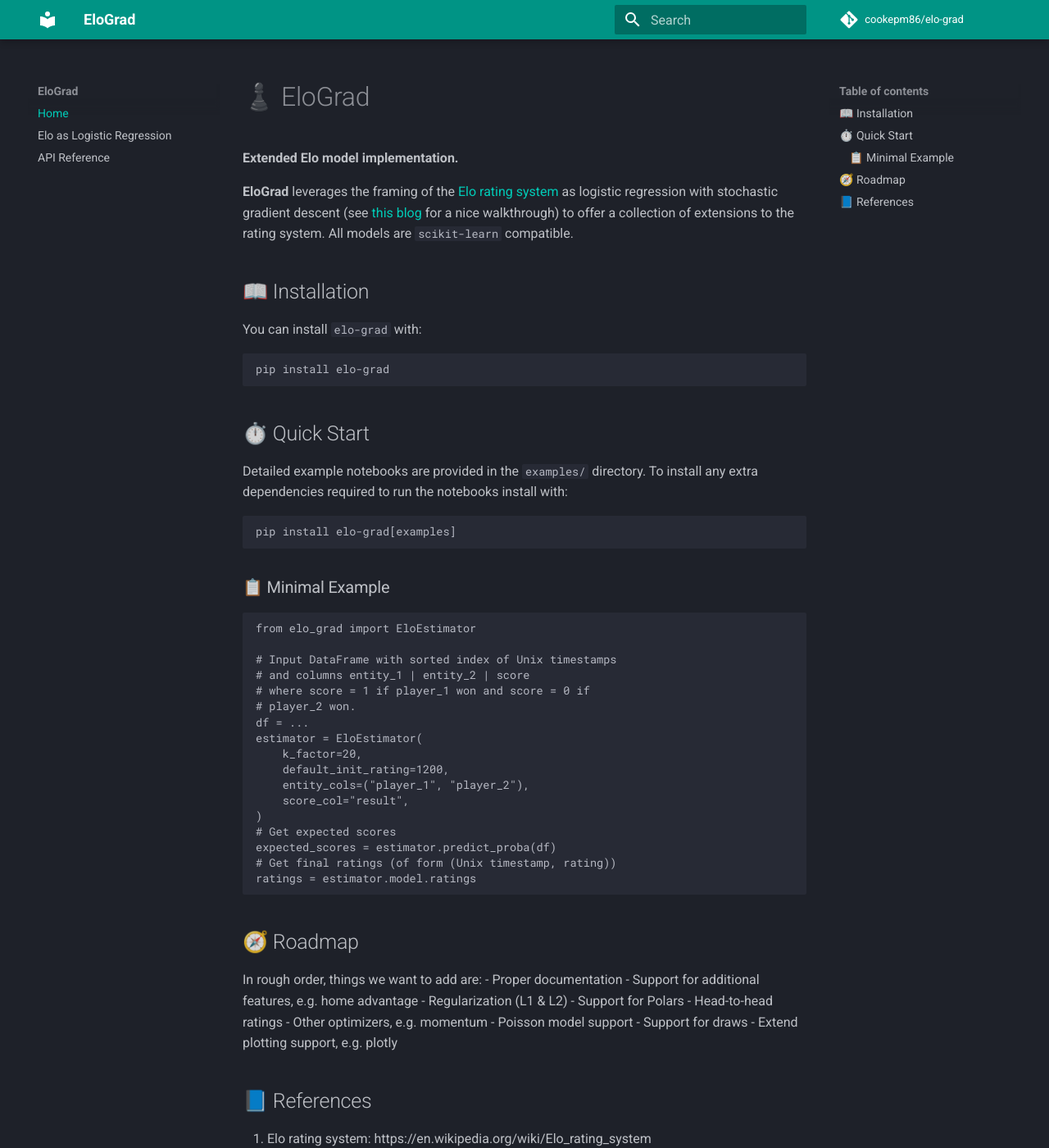
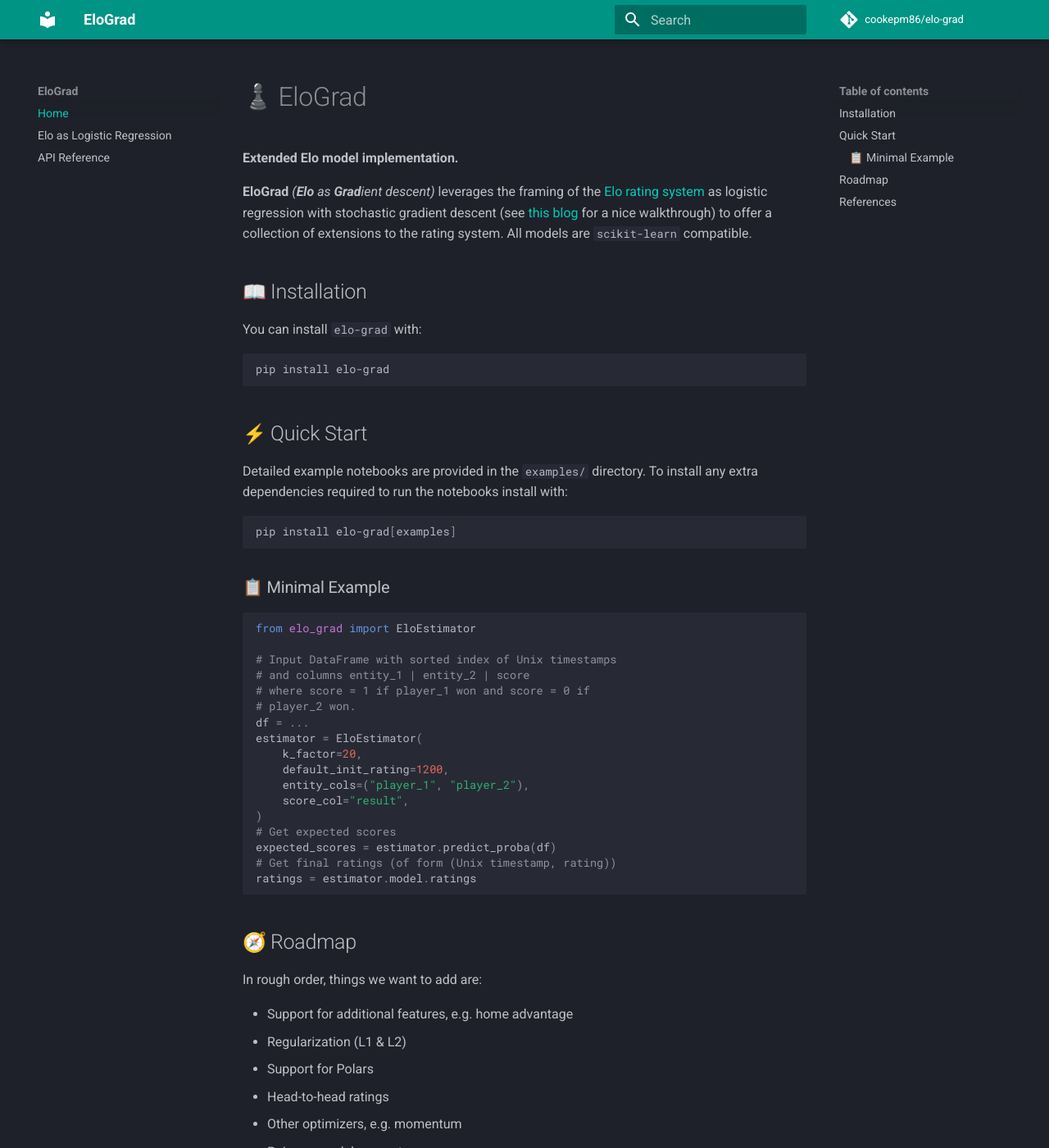
Before and after one commit to cookepm86/elo-grad, an MkDocs documentation site: the page built from docs/index.md, in a window 1280 px wide and 1400 px high. Shown: the whole window at 82% size. Built offline with MkDocs 1.6.1 and Material for MkDocs 9.7.7, drawn with Linux system fonts in a browser that asks for light colours; emoji names are drawn with the system emoji font; comment, search, counter and statistics services are not loaded; some of the changed text lies outside the part shown.

Commit message:
chore: Small doc changes
- Add emojis
- Fix badly formatted bullet points
- Add code syntax highlighting

````diff
--- a/docs/index.md
+++ b/docs/index.md
@@ -1,22 +1,22 @@
-# ♟️ EloGrad
+# :chess_pawn: EloGrad
 
 **Extended Elo model implementation.**
 
-**EloGrad** leverages the framing of the
+**EloGrad** _(**Elo** as **Grad**ient descent)_ leverages the framing of the
 [Elo rating system](https://en.wikipedia.org/wiki/Elo_rating_system)
 as logistic regression with stochastic gradient descent
 (see [this blog](https://stmorse.github.io/journal/Elo.html) for a nice walkthrough)
 to offer a collection of extensions to the rating system.
 All models are `scikit-learn` compatible.
 
-## 📖 Installation
+## :book: Installation
 
 You can install `elo-grad` with:
 ```bash
 pip install elo-grad
 ```
 
-## ⏱️ Quick Start
+## :zap: Quick Start
 
 Detailed example notebooks are provided in the `examples/` directory.
 To install any extra dependencies required to run the notebooks install with:
@@ -46,10 +46,10 @@
 ratings = estimator.model.ratings
 ```
 
-## 🧭 Roadmap
+## :compass: Roadmap
 
 In rough order, things we want to add are:
-- Proper documentation
+
 - Support for additional features, e.g. home advantage
 - Regularization (L1 & L2)
 - Support for Polars
@@ -59,7 +59,7 @@
 - Support for draws
 - Extend plotting support, e.g. plotly
 
-## 📘 References
+## :blue_book: References
 
 1. Elo rating system: https://en.wikipedia.org/wiki/Elo_rating_system
 2. Elo rating system as logistic regression with stochastic gradient descent: https://stmorse.github.io/journal/Elo.html
--- a/mkdocs.yml
+++ b/mkdocs.yml
@@ -21,9 +21,20 @@
             docstring_style: numpy
 
 markdown_extensions:
+  - attr_list
   - tables
   - pymdownx.arithmatex:
       generic: true
+  - pymdownx.emoji:
+      emoji_index: !!python/name:material.extensions.emoji.twemoji
+      emoji_generator: !!python/name:material.extensions.emoji.to_svg
+  - pymdownx.highlight:
+      anchor_linenums: true
+      line_spans: __span
+      pygments_lang_class: true
+  - pymdownx.inlinehilite
+  - pymdownx.snippets
+  - pymdownx.superfences
 
 extra_javascript:
   - javascripts/katex.js
````
Also changed, not shown: README.md (+1 -2 lines).
